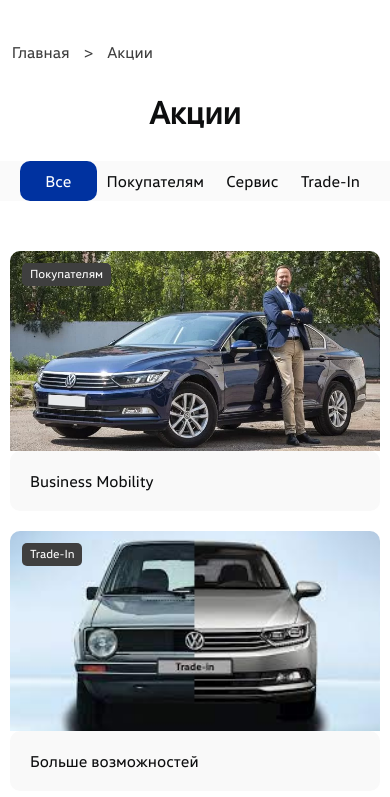
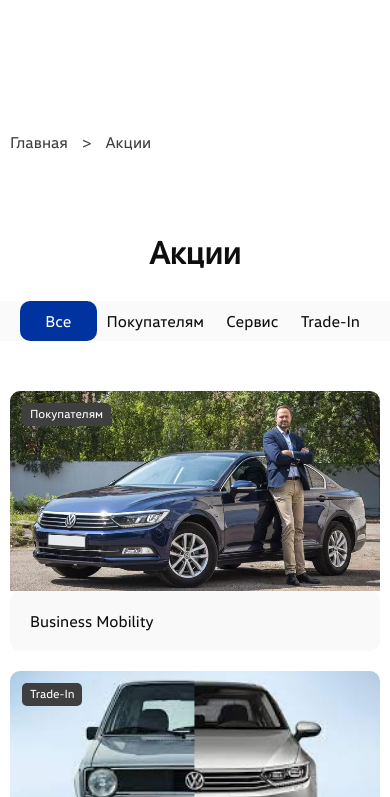
Before and after one commit to EvgeniyWis/VW-SPB-Sales, a plain HTML site: page index.html in a window 390 px wide. Shown: the part 47-844 px from the top of the page. Drawn offline with Linux system fonts and the light colour scheme.

Commit message:
Изменения в хлебных крошках.

```diff
--- a/assets/styles/main_screen/main_screen.scss
+++ b/assets/styles/main_screen/main_screen.scss
@@ -23,11 +23,18 @@
         word-spacing: 10px;
         max-width: 100%;
         position: relative;
-        left: 13.5%;
+        padding: 0 250px;
 
-        @media (max-width: 500px) {
-            left: 3%;
-            margin-top: 0;
+        @media (max-width: 1550px) {
+            padding: 10px 100px;
+        }
+
+        @media (max-width: 1300px) {
+            padding: 10px 40px;
+        }
+
+        @media (max-width: 600px) {
+            padding: 50px 10px;
         }
     }
 
```
Also changed, not shown: assets/styles/main_screen/main_screen.css, 1 other file.
